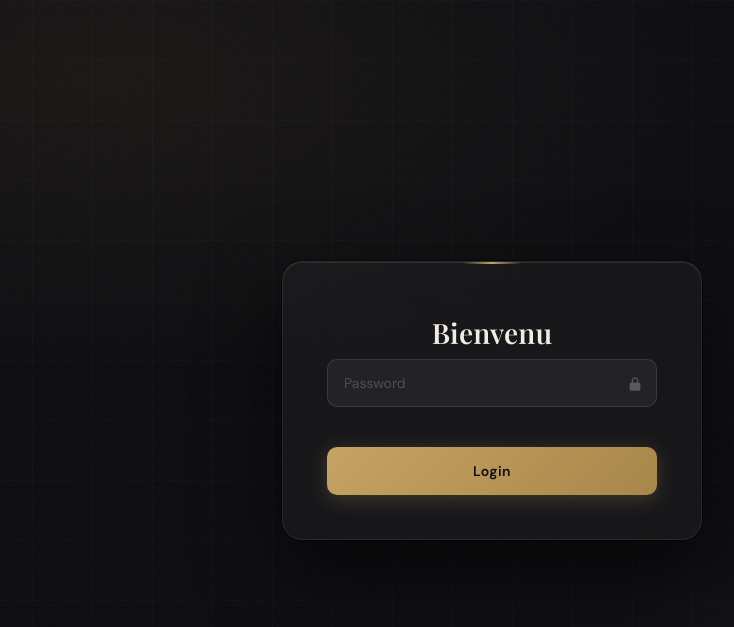
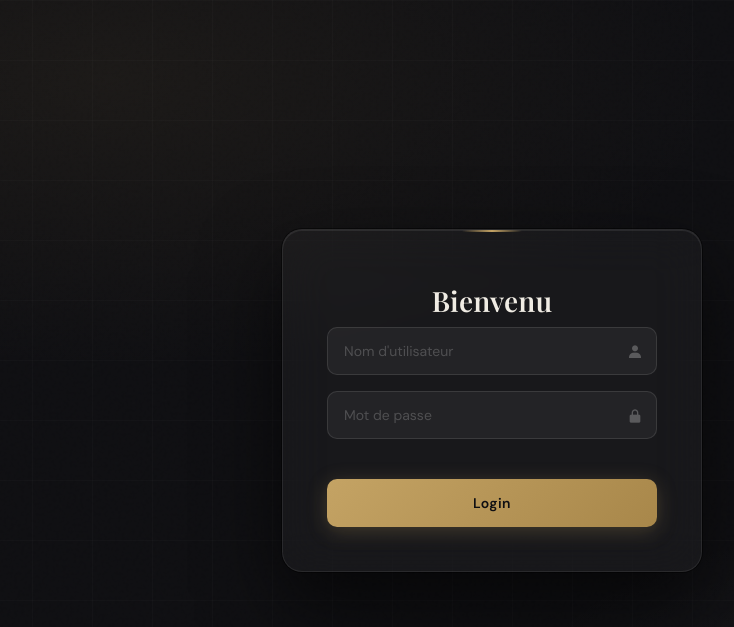
Before and after one commit to B4ptisteC/OnlineChat, a Flask app: page / in a window 1280 px wide. Shown: the top 627 px of the page, without its empty margins (148-882 px from the left). Run offline with Flask 3, Linux system fonts and the light colour scheme; parts of the project's set-up code (start-up, migrations or seed data) failed here and were passed over.

Commit message:
Update login.html

```diff
--- a/templates/login.html
+++ b/templates/login.html
@@ -14,7 +14,11 @@
         <h2>Bienvenu</h2>
         <form action="/" method="POST">
             <div class="input-field">
-                <input type="password" name="password" placeholder="Password" required>
+                <input type="text" name="username" placeholder="Nom d'utilisateur" required autocomplete="username">
+                <i class="bx bxs-user"></i>
+            </div>
+            <div class="input-field">
+                <input type="password" name="password" placeholder="Mot de passe" required autocomplete="current-password">
                 <i class="bx bxs-lock-alt"></i>
             </div>
 
```
